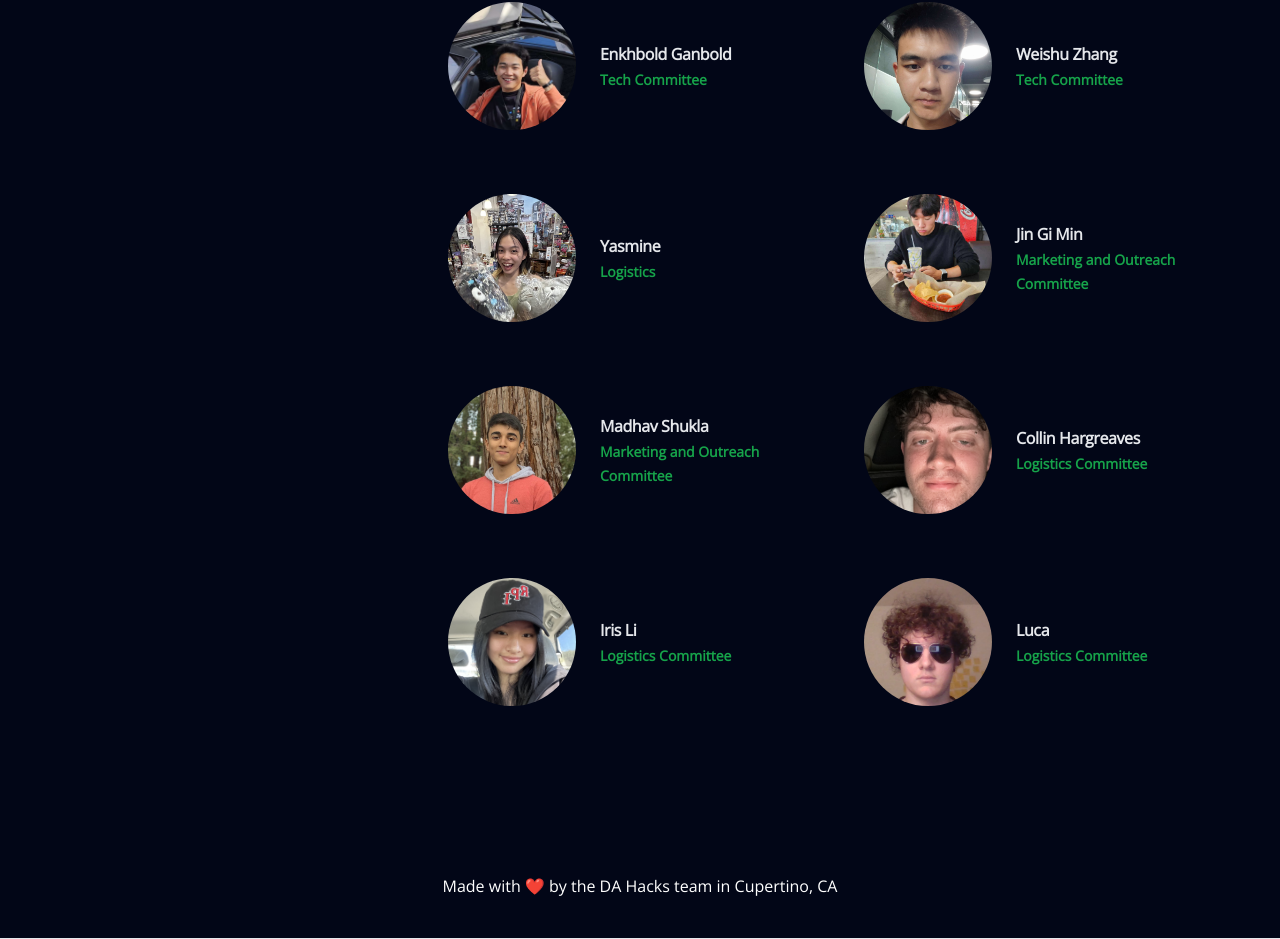
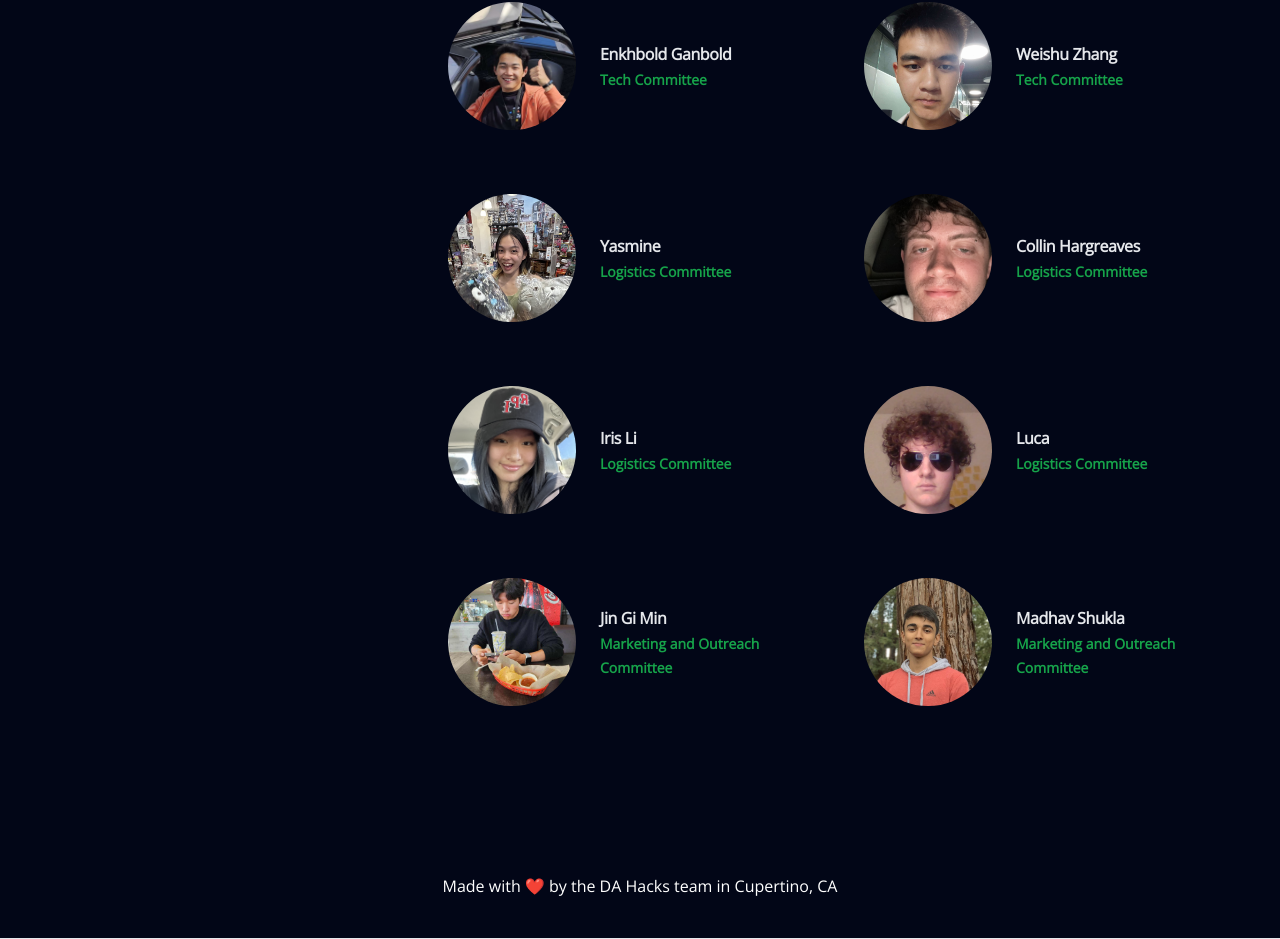
Before and after one commit to moyamanuel/da-hacks.github.io, a Next.js app: page / in a window 1280 px wide. Shown: the part 3358-4297 px from the top of the page. Built offline with nearby package versions, Linux system fonts and the light colour scheme.

Commit message:
reword + reorganize our team section

```diff
--- a/src/app/components/ourTeam.tsx
+++ b/src/app/components/ourTeam.tsx
@@ -41,18 +41,8 @@ const people = [
   },
   {
     name: "Yasmine",
-    role: "Logistics",
+    role: "Logistics Committee",
     imageUrl: "./profile/yasmine.jpg",
-  },
-  {
-    name: "Jin Gi Min",
-    role: "Marketing and Outreach Committee",
-    imageUrl: "./profile/jin-gi.jpg",
-  },
-  {
-    name: "Madhav Shukla",
-    role: "Marketing and Outreach Committee",
-    imageUrl: "./profile/madhav.jpg",
   },
   {
     name: "Collin Hargreaves",
@@ -68,6 +58,16 @@ const people = [
     name: "Luca ",
     role: "Logistics Committee",
     imageUrl: "./profile/luca.png",
+  },
+  {
+    name: "Jin Gi Min",
+    role: "Marketing and Outreach Committee",
+    imageUrl: "./profile/jin-gi.jpg",
+  },
+  {
+    name: "Madhav Shukla",
+    role: "Marketing and Outreach Committee",
+    imageUrl: "./profile/madhav.jpg",
   },
   // More people...
 ];
```
